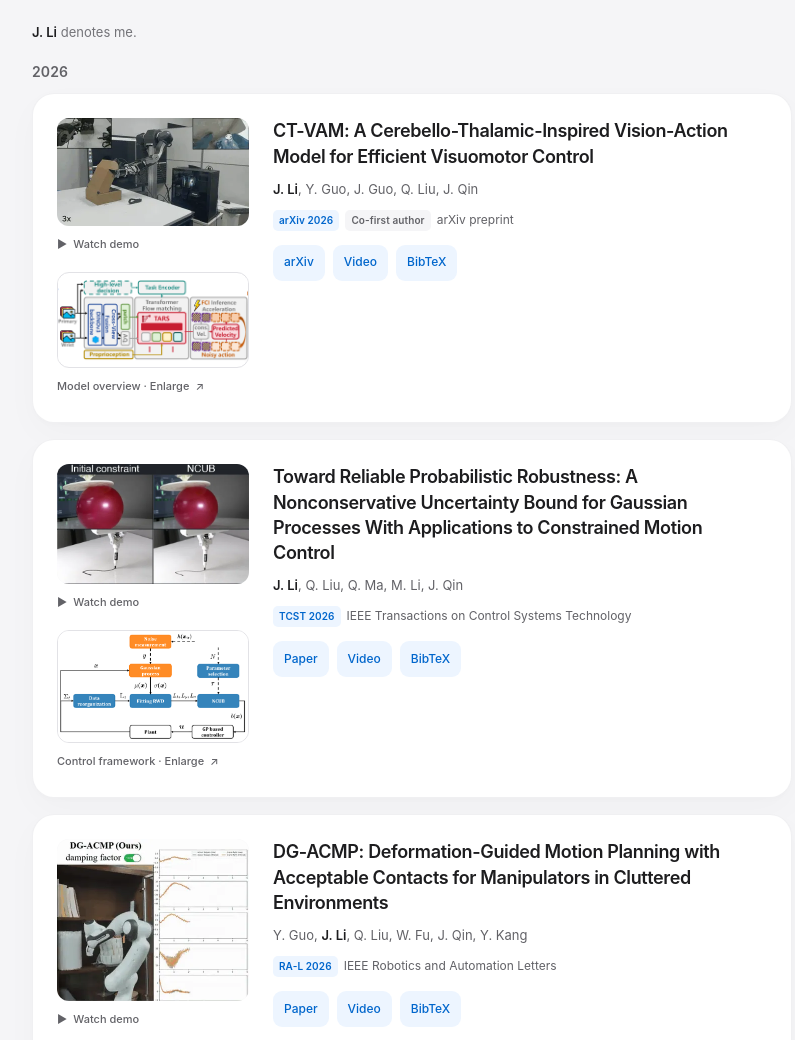
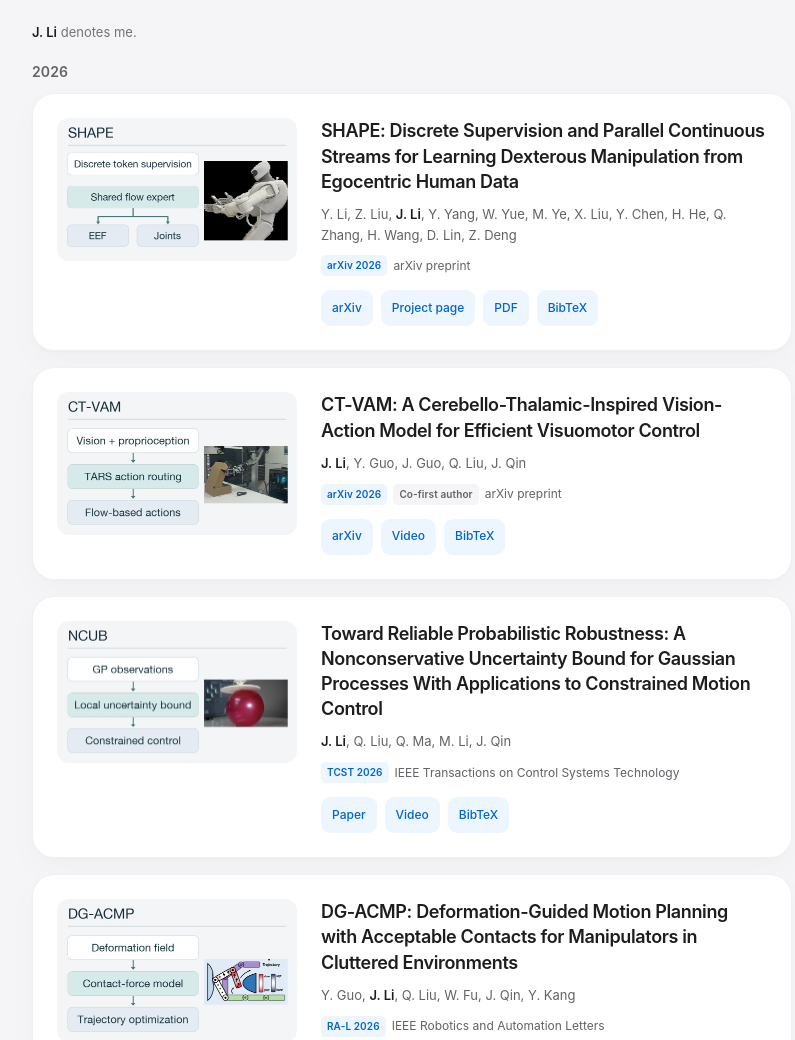
Before and after one commit to embodied-ai-research/embodied-ai-research.github.io, a website: page index.html in a window 1280 px wide. Shown: the part 1279-2319 px from the top of the page, without its empty margins (390-1185 px from the left). Drawn offline with Linux system fonts and the light colour scheme.

Commit message:
Add SHAPE and present each paper with a bilingual static method teaser

```diff
--- a/assets/apple.css
+++ b/assets/apple.css
@@ -211,3 +211,9 @@ body, .profile, .pub, .focus dd.quote, .topbar {
   height: auto;
 }
 .pub-visuals.has-both { align-items: start; }
+
+.paper-teaser { display: block; background: none; border-radius: .75rem; overflow: hidden; cursor: zoom-in; }
+.paper-teaser img { display: block; width: 100%; height: auto; }
+@media (min-width: 40.01rem) {
+  #pub-list .pub.has-media { grid-template-columns: clamp(12rem, 19vw, 15rem) minmax(0, 1fr); }
+}
--- a/assets/main.js
+++ b/assets/main.js
@@ -1,4 +1,4 @@
-import { ME, publications } from "./publications.js?v=20261118-frameworks";
+import { ME, publications } from "./publications.js?v=20261119-teasers";
 
 const LINK_LABELS = {
   arxiv: ["arXiv", "arXiv"],
@@ -39,22 +39,13 @@ function renderAuthors(authors) {
 }
 
 function renderVisuals(pub) {
-  const video = pub.media ? `<a class="pub-media pub-demo" href="${escapeHtml(pub.links.video)}" target="_blank" rel="noopener">
-    <picture>
-      <source media="(prefers-reduced-motion: reduce)" srcset="${escapeHtml(pub.media.poster)}">
-      <source type="image/webp" srcset="${escapeHtml(pub.media.webp)}">
-      <img src="${escapeHtml(pub.media.gif)}" alt="${escapeHtml(pub.media.alt.en)}" data-alt-en="${escapeHtml(pub.media.alt.en)}" data-alt-zh="${escapeHtml(pub.media.alt.zh)}" width="${pub.media.width}" height="${pub.media.height}" loading="lazy" decoding="async">
-    </picture>
-    <span class="media-link"><span aria-hidden="true">▶</span> <span data-l="en">Watch demo</span><span data-l="zh">观看演示</span></span>
-  </a>` : "";
-  const figure = pub.figure ? `<a class="pub-media pub-figure" href="${escapeHtml(pub.figure.src)}" target="_blank" rel="noopener">
-    <picture>
-      <img src="${escapeHtml(pub.figure.thumbnail || pub.figure.src)}" alt="${escapeHtml(pub.figure.alt.en)}" data-alt-en="${escapeHtml(pub.figure.alt.en)}" data-alt-zh="${escapeHtml(pub.figure.alt.zh)}" width="${pub.figure.width}" height="${pub.figure.height}" loading="lazy" decoding="async">
-    </picture>
-    <span class="media-link"><span data-l="en">${escapeHtml(pub.figure.label.en)} · Enlarge</span><span data-l="zh">${escapeHtml(pub.figure.label.zh)} · 放大</span> <span aria-hidden="true">↗</span></span>
-  </a>` : "";
-  if (!figure && !video) return "";
-  return `<div class="pub-visuals${figure && video ? " has-both" : ""}">${pub.figureFirst ? figure + video : video + figure}</div>`;
+  if (!pub.teaser) return "";
+  return ["en", "zh"].map(lang => {
+    const { src, alt } = pub.teaser[lang];
+    return `<a data-l="${lang}" class="paper-teaser" href="${escapeHtml(src)}" target="_blank" rel="noopener">
+      <img src="${escapeHtml(src)}" alt="${escapeHtml(alt)}" width="960" height="570" loading="lazy" decoding="async">
+    </a>`;
+  }).join("");
 }
 
 function renderPub(pub) {
@@ -73,7 +64,7 @@ function renderPub(pub) {
   );
 
   return `
-    <article class="pub${pub.media || pub.figure ? " has-media" : ""}" id="${pub.id}">
+    <article class="pub${pub.teaser ? " has-media" : ""}" id="${pub.id}">
       ${renderVisuals(pub)}
       <div class="pub-content">
       <h3 class="pub-title">${titleHtml}</h3>
--- a/assets/publications.js
+++ b/assets/publications.js
@@ -3,6 +3,49 @@
 export const ME = "J. Li";
 
 export const publications = [
+  {
+    "id": "li2026shape",
+    "title": "SHAPE: Discrete Supervision and Parallel Continuous Streams for Learning Dexterous Manipulation from Egocentric Human Data",
+    "authors": [
+      "Y. Li",
+      "Z. Liu",
+      "J. Li",
+      "Y. Yang",
+      "W. Yue",
+      "M. Ye",
+      "X. Liu",
+      "Y. Chen",
+      "H. He",
+      "Q. Zhang",
+      "H. Wang",
+      "D. Lin",
+      "Z. Deng"
+    ],
+    "venue": "arXiv preprint",
+    "venueShort": "arXiv",
+    "year": 2026,
+    "links": {
+      "arxiv": "https://arxiv.org/abs/2611.24585",
+      "project": "https://li-yaping.github.io/SHAPE/",
+      "pdf": "https://arxiv.org/pdf/2611.24585"
+    },
+    "bibtex": {
+      "type": "misc",
+      "eprint": "2611.24585",
+      "archivePrefix": "arXiv",
+      "primaryClass": "cs.RO"
+    },
+    "teaser": {
+      "en": {
+        "src": "./assets/media/teasers/li2026shape-en.webp",
+        "alt": "SHAPE learns with discrete action supervision and a shared flow expert with parallel end-effector and joint outputs."
+      },
+      "zh": {
+        "src": "./assets/media/teasers/li2026shape-zh.webp",
+        "alt": "SHAPE 结合离散动作监督与共享流匹配专家，后者并行输出末端动作和关节动作。"
+      }
+    }
+  },
   {
     "id": "li2026ctvam",
     "title": "CT-VAM: A Cerebello-Thalamic-Inspired Vision-Action Model for Efficient Visuomotor Control",
@@ -25,47 +68,19 @@ export const publications = [
       "journal": "arXiv preprint arXiv:2606.09572"
     },
     "contribution": "co-first",
-    "media": {
-      "gif": "./assets/media/ct-vam.gif",
-      "poster": "./assets/media/ct-vam.jpg",
-      "width": 384,
-      "height": 216,
-      "alt": {
-        "en": "CT-VAM robot manipulation demonstration",
-        "zh": "CT-VAM 机器人操作演示"
+    "teaser": {
+      "en": {
+        "src": "./assets/media/teasers/li2026ctvam-en.webp",
+        "alt": "CT-VAM · Vision + proprioception → TARS action routing → Flow-based actions"
       },
-      "webp": "./assets/media/ct-vam.webp"
-    },
-    "figure": {
-      "src": "./assets/media/figures/ct-vam-overview.webp",
-      "thumbnail": "./assets/media/figures/ct-vam-overview-thumb.webp",
-      "width": 1382,
-      "height": 435,
-      "label": {
-        "en": "Model overview",
-        "zh": "模型概览"
-      },
-      "alt": {
-        "en": "CT-VAM model overview from Figure 1, including architecture and deployment; the dashed high-level module is future work.",
-        "zh": "论文图 1：CT-VAM 模型结构与部署概览；虚线高层决策模块属于未来工作。"
+      "zh": {
+        "src": "./assets/media/teasers/li2026ctvam-zh.webp",
+        "alt": "CT-VAM · 视觉与本体感知 → TARS 动作路由 → 流模型生成动作"
       }
     }
   },
   {
     "id": "li2026gpbound",
-    "figure": {
-      "src": "./assets/media/figures/gp-bound-framework.webp",
-      "width": 1227,
-      "height": 717,
-      "label": {
-        "en": "Control framework",
-        "zh": "控制框架"
-      },
-      "alt": {
-        "en": "Figure 2: Gaussian-process learning, uncertainty-bound computation and the feedback controller.",
-        "zh": "论文图 2：高斯过程学习、不确定性界计算及反馈控制器。"
-      }
-    },
     "title": "Toward Reliable Probabilistic Robustness: A Nonconservative Uncertainty Bound for Gaussian Processes With Applications to Constrained Motion Control",
     "authors": [
       "J. Li",
@@ -89,33 +104,19 @@ export const publications = [
       "number": "3",
       "pages": "1367--1380"
     },
-    "media": {
-      "gif": "./assets/media/gp-bound.gif",
-      "poster": "./assets/media/gp-bound.jpg",
-      "width": 560,
-      "height": 350,
-      "alt": {
-        "en": "Balloon manipulation (top) and writing (bottom), comparing the initial constraint and NCUB",
-        "zh": "气球按压（上）与弹性表面书写（下），左列为初始约束，右列为 NCUB"
+    "teaser": {
+      "en": {
+        "src": "./assets/media/teasers/li2026gpbound-en.webp",
+        "alt": "NCUB · GP observations → Local uncertainty bound → Constrained control"
       },
-      "webp": "./assets/media/gp-bound.webp"
+      "zh": {
+        "src": "./assets/media/teasers/li2026gpbound-zh.webp",
+        "alt": "NCUB · 高斯过程观测 → 局部不确定性界 → 约束运动控制"
+      }
     }
   },
   {
     "id": "guo2026dgacmp",
-    "figure": {
-      "src": "./assets/media/figures/dg-acmp-pipeline.webp",
-      "width": 1296,
-      "height": 1281,
-      "label": {
-        "en": "Planning pipeline",
-        "zh": "运动规划流程"
-      },
-      "alt": {
-        "en": "DG-ACMP Figure 2: environment modeling, contact-force approximation and trajectory optimization.",
-        "zh": "DG-ACMP 图 2：环境建模、接触力近似和轨迹优化。"
-      }
-    },
     "title": "DG-ACMP: Deformation-Guided Motion Planning with Acceptable Contacts for Manipulators in Cluttered Environments",
     "authors": [
       "Y. Guo",
@@ -140,16 +141,15 @@ export const publications = [
       "number": "6",
       "pages": "7046--7053"
     },
-    "media": {
-      "gif": "./assets/media/dg-acmp.gif",
-      "poster": "./assets/media/dg-acmp.jpg",
-      "width": 384,
-      "height": 324,
-      "alt": {
-        "en": "DG-ACMP contact-aware robot motion planning demonstration",
-        "zh": "DG-ACMP 允许接触的机器人运动规划演示"
+    "teaser": {
+      "en": {
+        "src": "./assets/media/teasers/guo2026dgacmp-en.webp",
+        "alt": "DG-ACMP · Deformation field → Contact-force model → Trajectory optimization"
       },
-      "webp": "./assets/media/dg-acmp.webp"
+      "zh": {
+        "src": "./assets/media/teasers/guo2026dgacmp-zh.webp",
+        "alt": "DG-ACMP · 形变场 → 接触力估计 → 轨迹优化"
+      }
     }
   },
   {
@@ -177,32 +177,16 @@ export const publications = [
       "pages": "10664--10671"
     },
     "contribution": "co-first",
-    "media": {
-      "gif": "./assets/media/stgp.gif",
-      "poster": "./assets/media/stgp.jpg",
-      "width": 320,
-      "height": 216,
-      "alt": {
-        "en": "Navigation with spatio-temporal Gaussian-process maps",
-        "zh": "基于时空高斯过程地图的自主导航演示"
+    "teaser": {
+      "en": {
+        "src": "./assets/media/teasers/jiang2026stgp-en.webp",
+        "alt": "BU-STGP · Spatial + temporal GPs → Bayesian SDF update → Motion replanning"
       },
-      "webp": "./assets/media/stgp.webp"
-    },
-    "figure": {
-      "src": "./assets/media/figures/stgp-consistency.webp",
-      "thumbnail": "./assets/media/figures/stgp-consistency-thumb.webp",
-      "width": 648,
-      "height": 273,
-      "label": {
-        "en": "Map–motion consistency",
-        "zh": "地图与运动一致性"
-      },
-      "alt": {
-        "en": "Figure 1: inconsistent distance-field mapping on the left and the proposed consistent map with a smoother trajectory on the right.",
-        "zh": "论文图 1：左侧为不一致的距离场地图，右侧为本文一致地图及更平滑的轨迹。"
+      "zh": {
+        "src": "./assets/media/teasers/jiang2026stgp-zh.webp",
+        "alt": "BU-STGP · 空间与时间高斯过程 → 贝叶斯距离场更新 → 运动重规划"
       }
-    },
-    "figureFirst": true
+    }
   },
   {
     "id": "ma2026dtcbf",
@@ -228,18 +212,14 @@ export const publications = [
       "doi": "10.1016/j.automatica.2026.113026"
     },
     "contribution": "corresponding",
-    "figure": {
-      "src": "./assets/media/figures/gd-cbf-trajectories.webp",
-      "thumbnail": "./assets/media/figures/gd-cbf-trajectories-thumb.webp",
-      "width": 872,
-      "height": 485,
-      "label": {
-        "en": "Attitude trajectories",
-        "zh": "姿态轨迹对比"
+    "teaser": {
+      "en": {
+        "src": "./assets/media/teasers/ma2026dtcbf-en.webp",
+        "alt": "GD-CBF · Discrete dynamics → Predictive safety horizon → Safe control input"
       },
-      "alt": {
-        "en": "Figure 5: quadrotor body z-axis trajectories under GD-CBF on the left and HO-CBF on the right.",
-        "zh": "论文图 5：GD-CBF（左）与 HO-CBF（右）控制下的四旋翼机体 z 轴轨迹。"
+      "zh": {
+        "src": "./assets/media/teasers/ma2026dtcbf-zh.webp",
+        "alt": "GD-CBF · 离散系统动力学 → 安全预测时域 → 安全控制输入"
       }
     }
   },
@@ -268,18 +248,14 @@ export const publications = [
       "pages": "5649--5660",
       "doi": "10.1109/TCYB.2023.3340659"
     },
-    "figure": {
-      "src": "./assets/media/figures/human-swarm-scene.webp",
-      "thumbnail": "./assets/media/figures/human-swarm-scene-thumb.webp",
-      "width": 869,
-      "height": 505,
-      "label": {
-        "en": "Human–swarm interaction",
-        "zh": "人机群协作场景"
+    "teaser": {
+      "en": {
+        "src": "./assets/media/teasers/li2024humanswarm-en.webp",
+        "alt": "Human–swarm control · Human command → Leader–follower game → Safety correction"
       },
-      "alt": {
-        "en": "Figure 1: composite illustration of a human-guided quadrotor swarm, with a person as an obstacle and a potential collision along the commanded trajectory.",
-        "zh": "论文图 1：人引导四旋翼集群的复合场景示意，标出作为障碍物的行人及指令轨迹上可能的碰撞。"
+      "zh": {
+        "src": "./assets/media/teasers/li2024humanswarm-zh.webp",
+        "alt": "Human–swarm control · 人类操控指令 → 领导者与跟随者博弈 → 安全控制修正"
       }
     }
   },
@@ -309,16 +285,15 @@ export const publications = [
       "doi": "10.1109/LRA.2023.3309130"
     },
     "contribution": "co-first",
-    "media": {
-      "gif": "./assets/media/us-cbf.gif",
-      "poster": "./assets/media/us-cbf.jpg",
-      "width": 384,
-      "height": 335,
-      "alt": {
-        "en": "Safe navigation using uncertainty-separated control barrier functions",
-        "zh": "基于不确定性分离控制障碍函数的安全导航演示"
+    "teaser": {
+      "en": {
+        "src": "./assets/media/teasers/li2023uscbf-en.webp",
+        "alt": "US-CBF · Noisy observations → Separate uncertainties → Barrier-based control"
       },
-      "webp": "./assets/media/us-cbf.webp"
+      "zh": {
+        "src": "./assets/media/teasers/li2023uscbf-zh.webp",
+        "alt": "US-CBF · 含噪观测 → 分离不确定性 → 屏障函数安全控制"
+      }
     }
   }
 ];
```
Also changed, not shown: index.html (+4 -4 lines), assets/media/teasers/guo2026dgacmp-en.webp (added), assets/media/teasers/guo2026dgacmp-zh.webp (added), assets/media/teasers/jiang2026stgp-en.webp (added), assets/media/teasers/jiang2026stgp-zh.webp (added), assets/media/teasers/li2023uscbf-en.webp (added), assets/media/teasers/li2023uscbf-zh.webp (added), assets/media/teasers/li2024humanswarm-en.webp (added), assets/media/teasers/li2024humanswarm-zh.webp (added), assets/media/teasers/li2026ctvam-en.webp (added), assets/media/teasers/li2026ctvam-zh.webp (added), assets/media/teasers/li2026gpbound-en.webp (added), assets/media/teasers/li2026gpbound-zh.webp (added), assets/media/teasers/li2026shape-en.webp (added), 3 more files.
